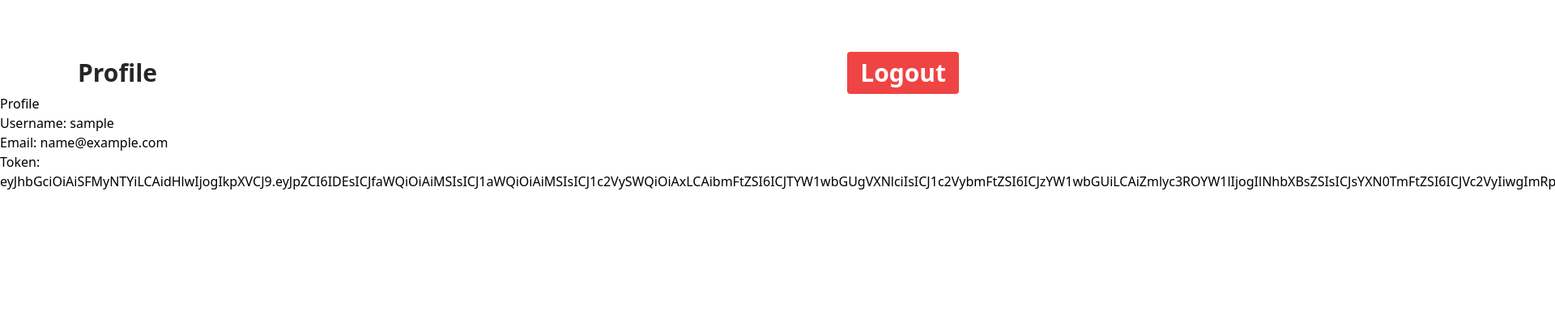
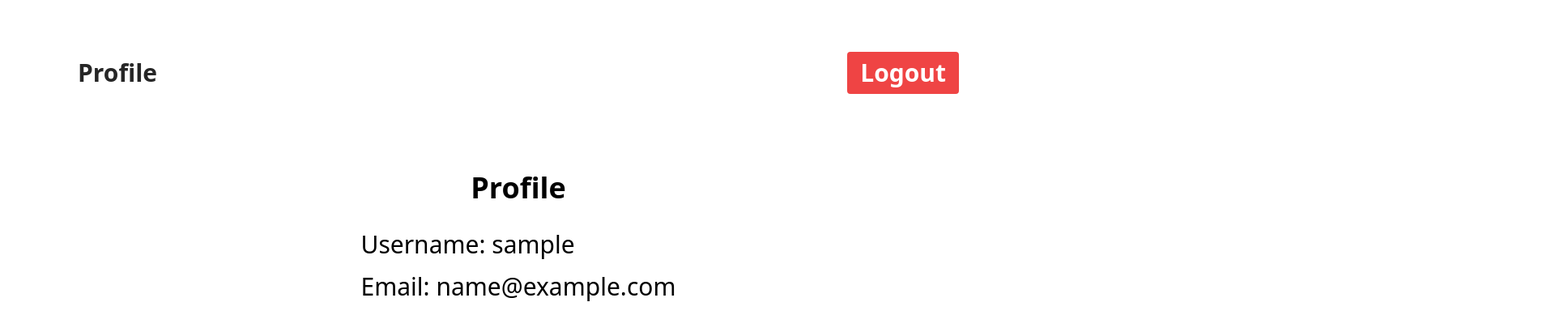
Before and after one commit to Zeroluffs/login-app-vue, a Vue app: page /profile in a window 1280 px wide. Shown: the top 410 px of the page at 81% size, 1920 px wide, since content can reach past the window. Built offline with nearby package versions, Linux system fonts and the light colour scheme; sample sign-in values are in the browser's storage.

Commit message:
fixed jwt

```diff
--- a/src/services/auth-header.js
+++ b/src/services/auth-header.js
@@ -1,9 +1,9 @@
 export default function authHeader() {
-    let user = JSON.parse(localStorage.getItem('user'));
+  let user = JSON.parse(localStorage.getItem("user"));
 
-    if (user && user.accessToken) {
-      return { Authorization: 'Token ' + user.accessToken };
-    } else {
-      return {};
-    }
+  if (user && user.token) {
+    return { Authorization: "Token " + user.token };
+  } else {
+    return {};
   }
+}
--- a/src/services/auth.service.js
+++ b/src/services/auth.service.js
@@ -10,10 +10,11 @@ class AuthService {
       username: user.username,
       password: user.password,
     });
-    if (response.data.accessToken) {
-      localStorage.setItem("user", JSON.stringify(response.data.token));
+    let newUser;
+    if (response.data.token) {
+      newUser = decodeToken(response.data.token);
+      localStorage.setItem("user", JSON.stringify(newUser));
     }
-    const newUser = decodeToken(response.data.token);
     return newUser;
   }
   logout() {
--- a/src/views/Login.vue
+++ b/src/views/Login.vue
@@ -64,6 +64,7 @@ export default {
   },
   computed: {
     loggedIn() {
+      console.log(this.$store.state.auth.status.loggedIn);
       return this.$store.state.auth.status.loggedIn;
     },
   },
--- a/src/views/Profile.vue
+++ b/src/views/Profile.vue
@@ -1,15 +1,22 @@
 <template>
-    <div>
-        <h1>Profile</h1>
-        <p>Username: {{ currentUser?.username }}</p>
-        <p>Email: {{ currentUser?.email }}</p>
-        <p>Token: {{ currentUser?.token }}</p>
+  <div class="flex flex-col justify-center m-auto items-center w-[800px]">
+    <div class="mt-24 whitespace-nowrap">
+      <h1 class="text-center text-4xl font-semibold mb-8">Profile</h1>
+      <p class="text-3xl">
+        Username: <span class="font-medium">{{ currentUser?.username }}</span>
+      </p>
+
+      <p class="text-3xl mt-4">
+        Email:
+        <span class="font-medium">{{ currentUser?.email }}</span>
+      </p>
+    </div>
   </div>
 </template>
 
 <script>
 export default {
-    name: 'Profile',
+  name: "Profile",
   computed: {
     currentUser() {
       return this.$store.state.auth.user;
@@ -17,8 +24,8 @@ export default {
   },
   mounted() {
     if (!this.currentUser) {
-            this.$router.push('/login');
+      this.$router.push("/login");
     }
   },
-}
+};
 </script>
```
Lines whose indentation alone changed are shown as unchanged.
